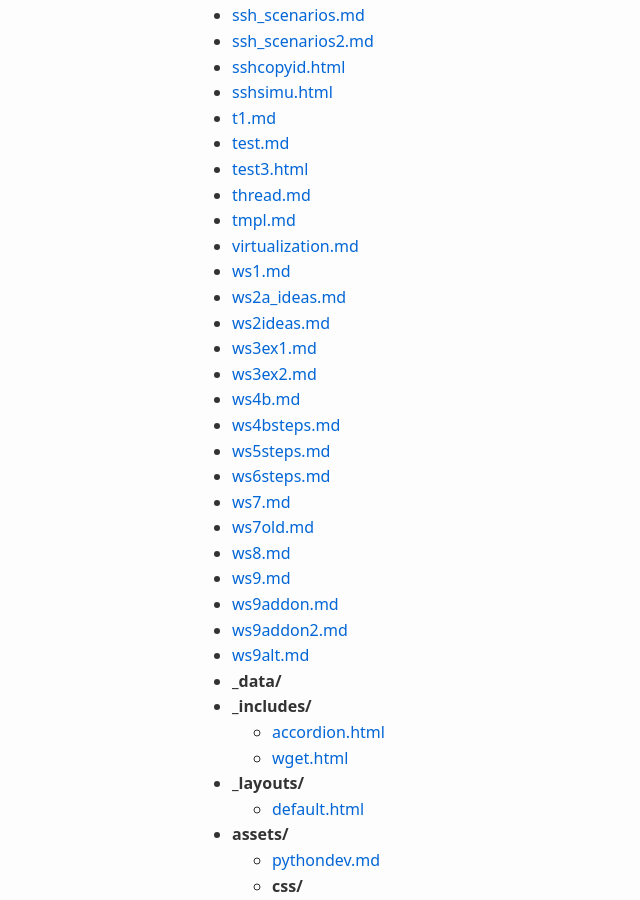
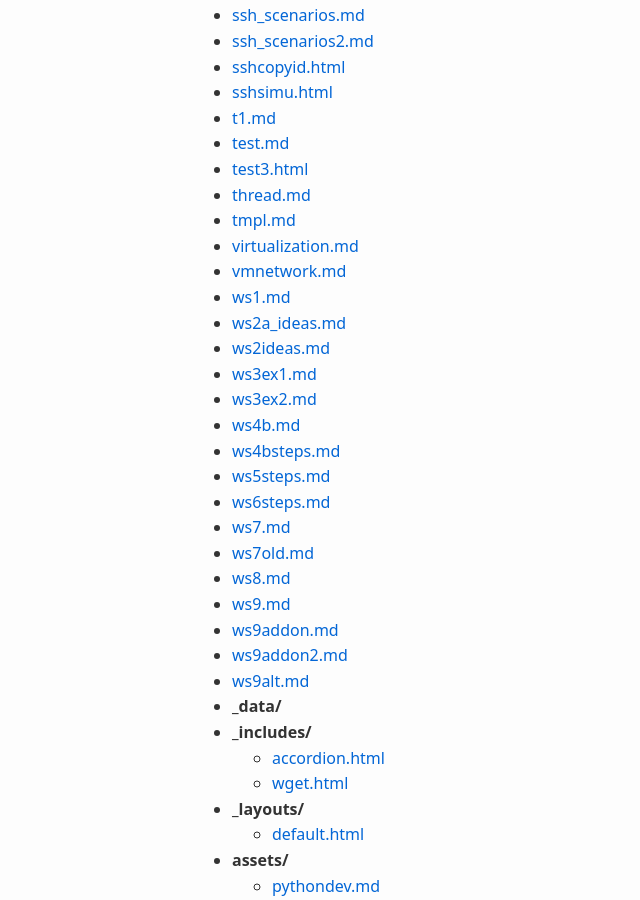
Before and after one commit to averkoc/lxprivate, a Jekyll site: the page built from docs/toc.md, in a window 1280 px wide and 900 px high, scrolled down 1547 px. Shown: the whole window, without its empty margins (0-640 px from the left). Built offline with Jekyll 4.4.1, drawn with Linux system fonts in a browser that asks for light colours.

Commit message:
Update toc [skip ci]

```diff
--- a/docs/toc.md
+++ b/docs/toc.md
@@ -70,6 +70,7 @@ layout: default
 - [thread.md](/thread)
 - [tmpl.md](/tmpl)
 - [virtualization.md](/virtualization)
+- [vmnetwork.md](/vmnetwork)
 - [ws1.md](/ws1)
 - [ws2a_ideas.md](/ws2a_ideas)
 - [ws2ideas.md](/ws2ideas)
```
